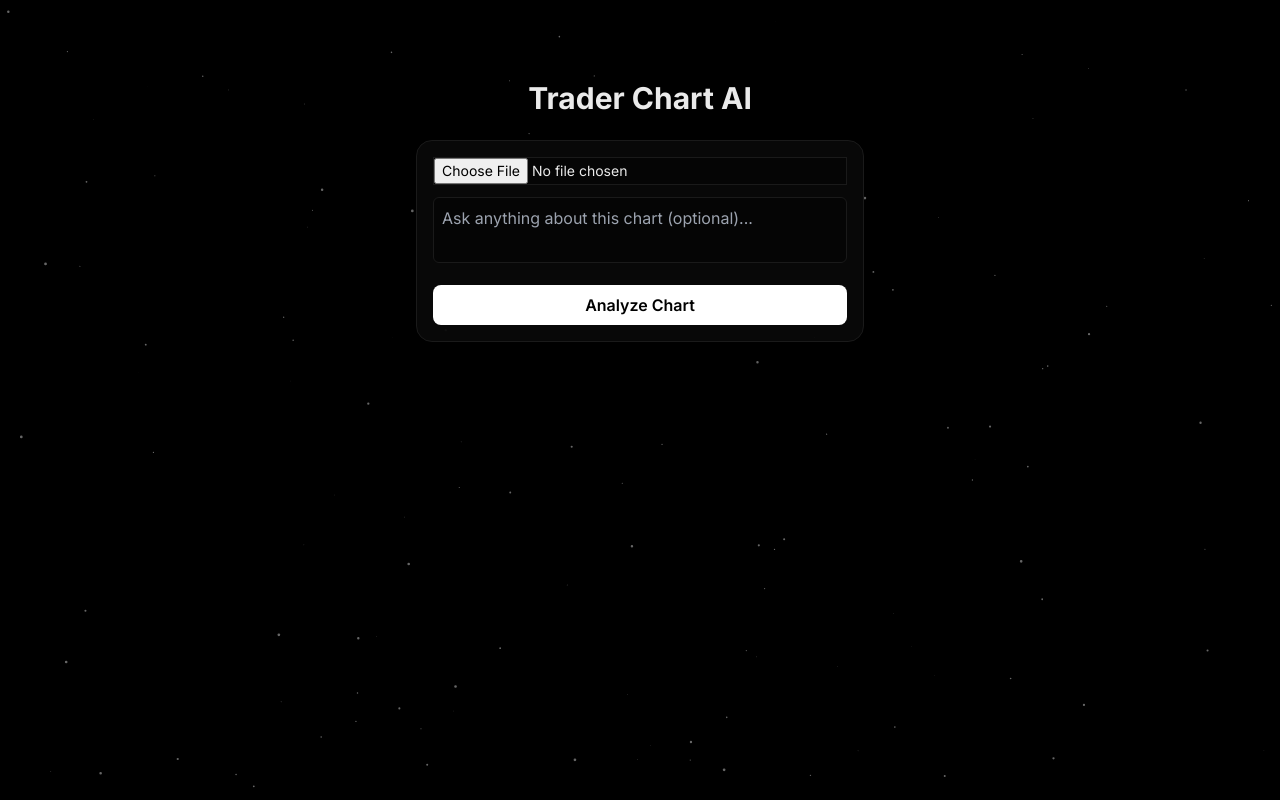
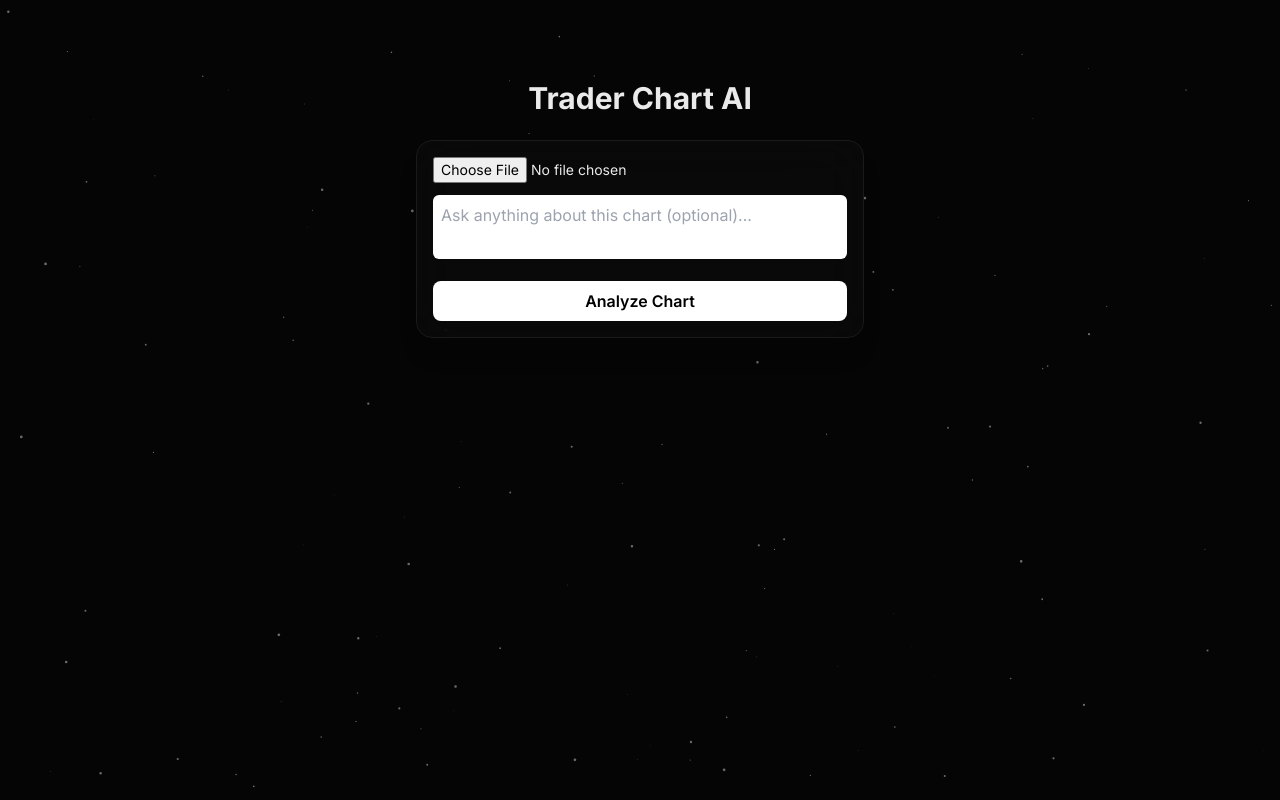
Before and after one commit to yuvraj448-debug/trader-chart-ai, a Next.js app: page / in a window 1280 px wide. Built offline with nearby package versions, Linux system fonts and the light colour scheme.

Commit message:
Update globals.css

```diff
--- a/app/globals.css
+++ b/app/globals.css
@@ -2,73 +2,23 @@
 @tailwind components;
 @tailwind utilities;
 
-/* ===============================
-   THEME VARIABLES
-================================ */
+/* Theme */
 :root {
-  --bg: #000000;
+  --bg: #050505;
   --card: #0b0b0b;
   --border: #1a1a1a;
   --text: #eaeaea;
   --muted: #9ca3af;
 }
 
-/* ===============================
-   GLOBAL RESET
-================================ */
-* {
-  box-sizing: border-box;
-}
-
-html,
-body {
-  margin: 0;
-  padding: 0;
-  width: 100%;
-  min-height: 100%;
-}
-
-/* ===============================
-   BODY
-================================ */
+/* Global */
 body {
   background: var(--bg);
   color: var(--text);
   font-family: var(--font-inter), system-ui, sans-serif;
-  position: relative;
-  overflow-x: hidden;
 }
 
-/* ===============================
-   INPUTS & BUTTONS
-================================ */
-input,
-textarea {
-  background: #050505;
-  border: 1px solid var(--border);
-  color: var(--text);
-  outline: none;
-}
-
-input::placeholder,
-textarea::placeholder {
-  color: var(--muted);
-}
-
-/* ===============================
-   BUTTON PRIMARY
-================================ */
-button {
-  transition: all 0.2s ease;
-}
-
-button:hover {
-  transform: translateY(-1px);
-}
-
-/* ===============================
-   AI ANALYSIS BOX
-================================ */
+/* Analysis cards */
 .analysis-box {
   background: linear-gradient(180deg, #0b0b0b, #070707);
   border: 1px solid var(--border);
@@ -78,29 +28,17 @@ button:hover {
   font-size: 14px;
   line-height: 1.7;
   white-space: pre-wrap;
+  animation: fadeUp 0.4s ease forwards;
 }
 
-/* ===============================
-   STAR BACKGROUND CANVAS
-================================ */
-#bg-canvas {
-  position: fixed;
-  inset: 0;
-  z-index: 0;
-  pointer-events: none;
+/* Animations */
+@keyframes fadeUp {
+  from {
+    opacity: 0;
+    transform: translateY(10px);
+  }
+  to {
+    opacity: 1;
+    transform: translateY(0);
+  }
 }
-
-/* ===============================
-   CONTENT LAYER
-================================ */
-.app-content {
-  position: relative;
-  z-index: 10;
-}
-
-/* ===============================
-   SMOOTH SCROLL (MOBILE SAFE)
-================================ */
-html {
-  scroll-behavior: smooth;
-}
```
